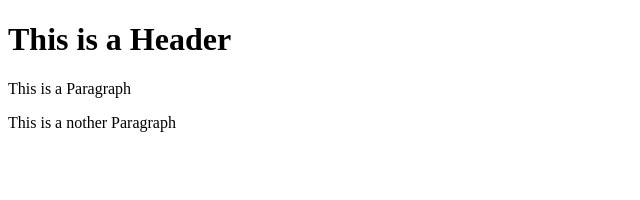
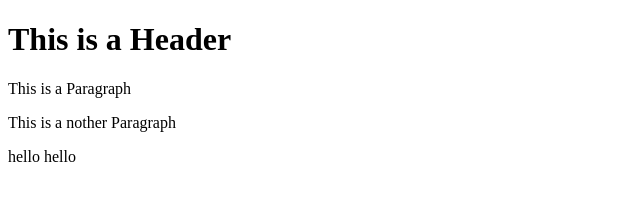
Before and after one commit to shendy06/git-test, a website: page index.html in a window 1280 px wide. Shown: the full height of the page, 0-640 px from the left. Drawn offline with Linux system fonts and the light colour scheme.

Commit message:
using NPM

```diff
--- a/index.html
+++ b/index.html
@@ -5,5 +5,6 @@
     <h1>This is a Header</h1>
     <p>This is a Paragraph</p>
     <p>This is  a nother Paragraph</p>
+    <p> hello hello</p>
 </body>
 </html>
```
Also changed, not shown: package.json (added, +24 -0 lines), 2 other files.
